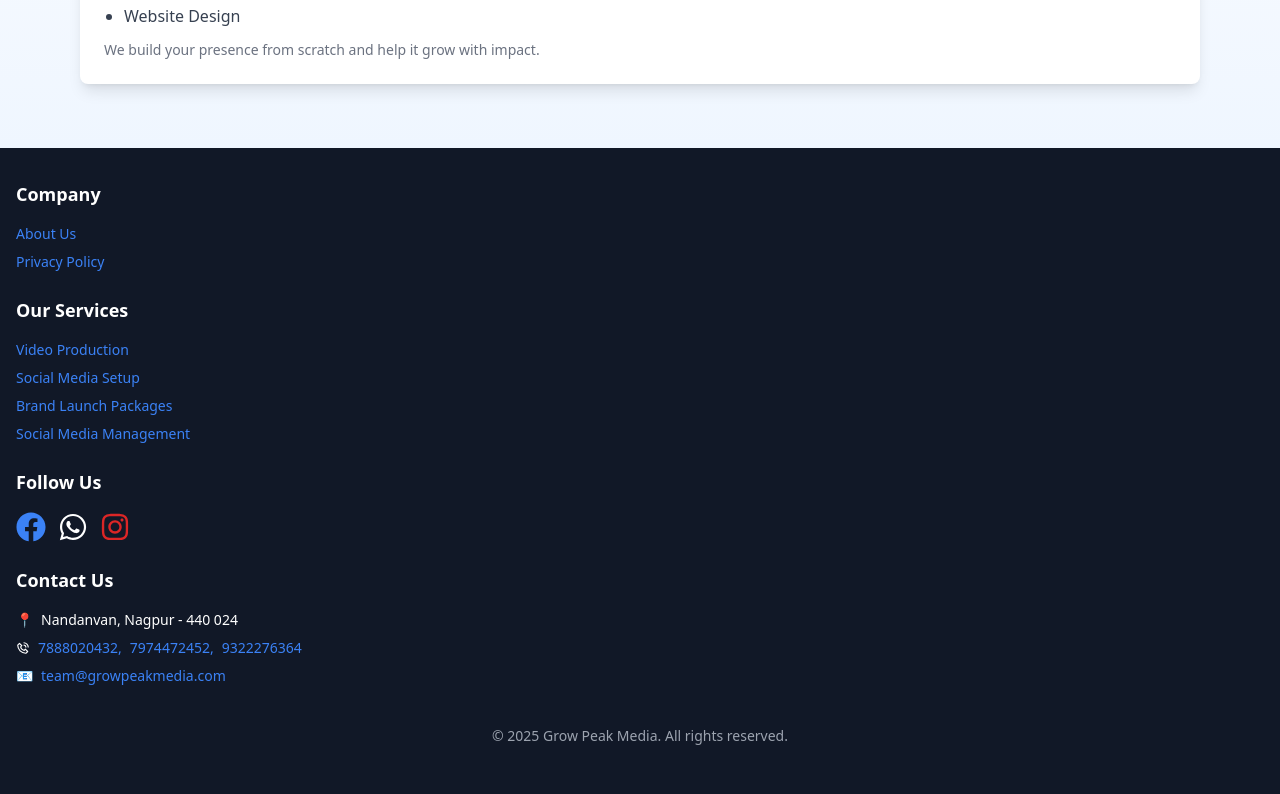
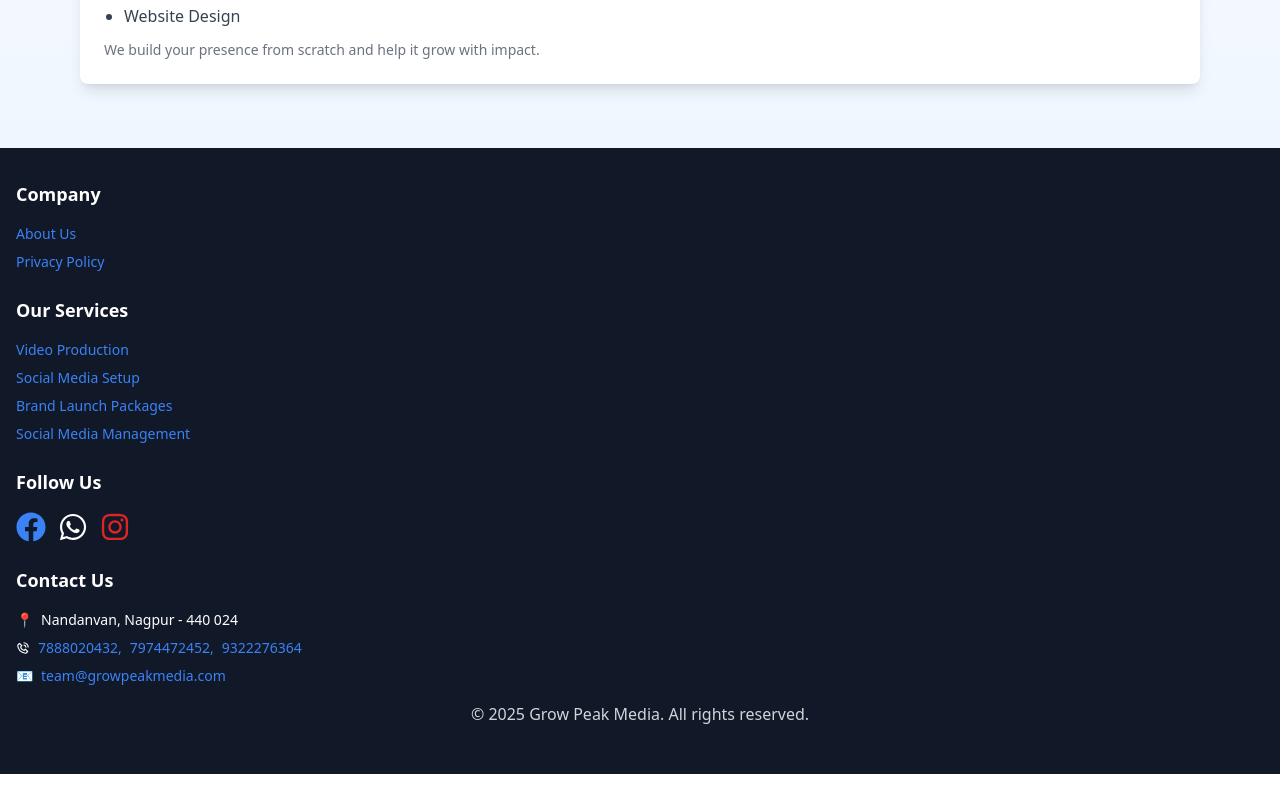
Before and after one commit to yug1307/grow-peak-media-100, a React (Vite) app: page /about in a window 1280 px wide. Shown: the part 1596-2390 px from the top of the page. Built offline with nearby package versions, Linux system fonts and the light colour scheme.

Commit message:
Update FooterOne.jsx

```diff
--- a/src/components/FooterOne.jsx
+++ b/src/components/FooterOne.jsx
@@ -78,11 +78,11 @@ const FooterOne = () => {
             </li>
           </ul>
         </div>
+      </div>
 
-        {/* Copyright Section */}
-        <div className="w-full text-center py-4 text-sm text-gray-400">
-          © 2025 Grow Peak Media. All rights reserved.
-        </div>
+      {/* Copyright Section */}
+      <div className="w-full text-center py-4 text-md text-gray-300">
+        <p>© 2025 Grow Peak Media. All rights reserved.</p>
       </div>
     </footer>
     </div>
```
